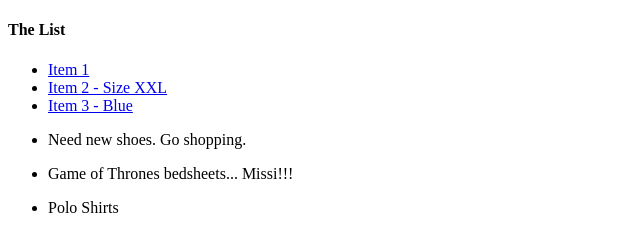
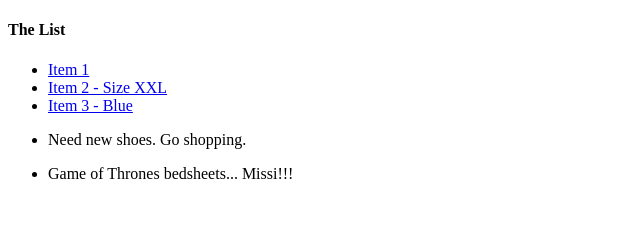
Before and after one commit to TheunderKevin/TheunderKevin.github.io, a plain HTML site: page index.html in a window 1280 px wide. Shown: the whole page, without its empty margins (0-640 px from the left). Drawn offline with Linux system fonts and the light colour scheme.

Commit message:
Update index.html

```diff
--- a/index.html
+++ b/index.html
@@ -12,7 +12,6 @@
         		<li><a href="https://www.amazon.com/Ridge-Minimalist-Blocking-Titanium-Wallets/dp/B07KNQW5V3/ref=pd_day0fbt_img_2/132-9923665-3216458?pd_rd_w=xj15k&pf_rd_p=bcb8482a-3db5-4b0b-9f15-b86e24acdb00&pf_rd_r=QRZ86A6ASW4NMMV2QNZK&pd_rd_r=4502c65e-d3ae-4b7c-9dc5-f30186317c87&pd_rd_wg=86Gra&pd_rd_i=B07KNQW5V3&psc=1">Item 3 - Blue</a></li>
 			<li><p>Need new shoes.  Go shopping.</p></li>
 			<li><p>Game of Thrones bedsheets... Missi!!!</p></li>
-			<li><p>Polo Shirts</p></li>
     		</ul>
 		</nav>
 	</body>
```
